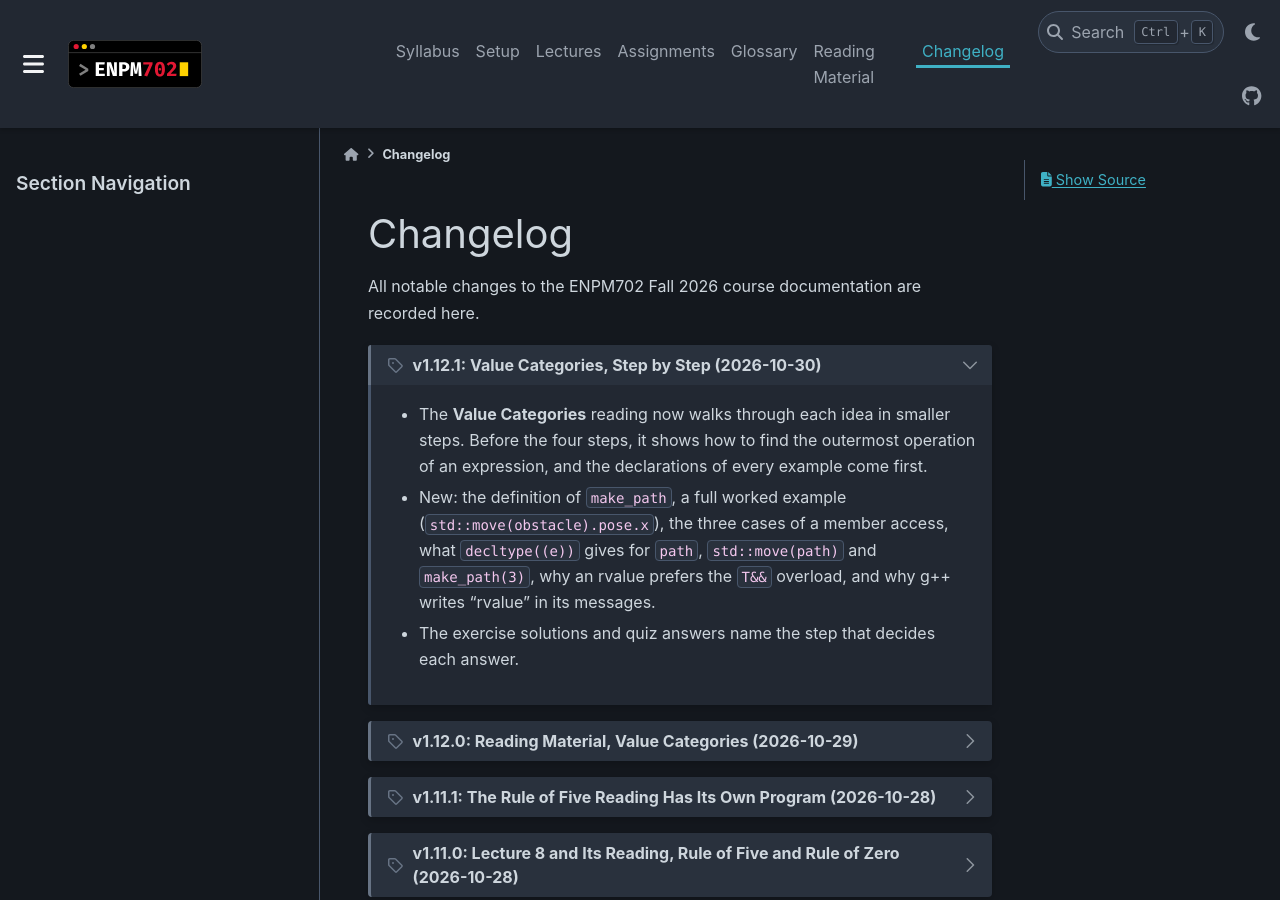
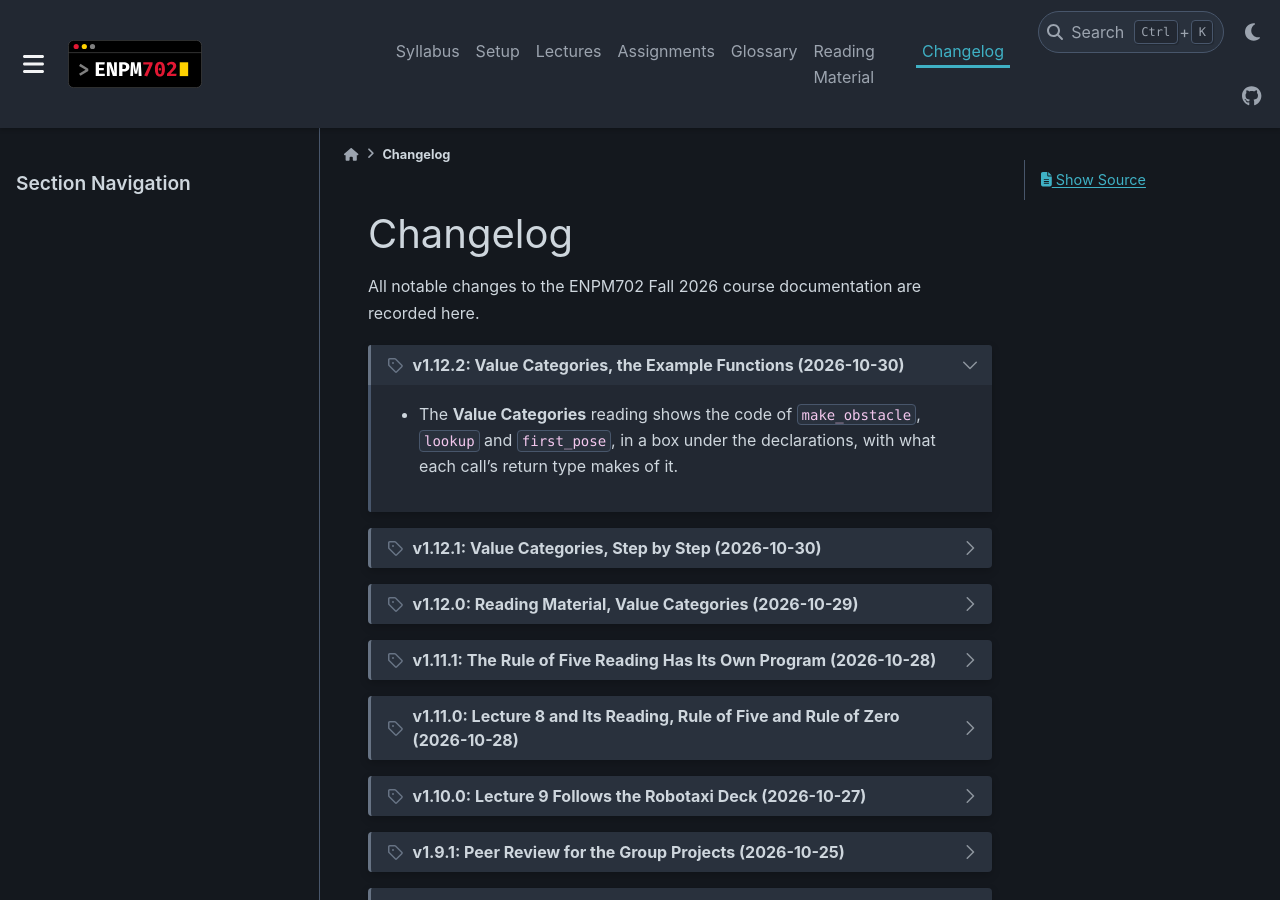
Before and after one commit to zeidk/enpm702-fall-2026-docs, a Sphinx documentation site: the page built from docs/source/changelog/changelog.rst, in a window 1280 px wide and 900 px high. Built offline with Sphinx 7.4.7 and the PyData theme 0.15.4, drawn with Linux system fonts in a browser that asks for light colours.

Commit message:
Value Categories: the code of make_obstacle, lookup and first_pose (v1.12.2)
A box under the declarations shows the three functions the examples only
declared, and what each return type makes of a call: make_obstacle(3) a
prvalue, lookup(seen, 1) and first_pose(path) lvalues.

```diff
--- a/docs/source/changelog/changelog.rst
+++ b/docs/source/changelog/changelog.rst
@@ -5,10 +5,19 @@
 All notable changes to the ENPM702 Fall 2026 course documentation are recorded here.
 
 
+.. dropdown:: v1.12.2: Value Categories, the Example Functions (2026-10-30)
+   :icon: tag
+   :class-container: sd-border-success
+   :open:
+
+   - The **Value Categories** reading shows the code of ``make_obstacle``,
+     ``lookup`` and ``first_pose``, in a box under the declarations, with
+     what each call's return type makes of it.
+
+
 .. dropdown:: v1.12.1: Value Categories, Step by Step (2026-10-30)
    :icon: tag
    :class-container: sd-border-success
-   :open:
 
    - The **Value Categories** reading now walks through each idea in
      smaller steps. Before the four steps, it shows how to find the
```
Also changed, not shown: docs/source/reading_material/value_categories/vcat_lecture.rst (+51 -1 lines).
